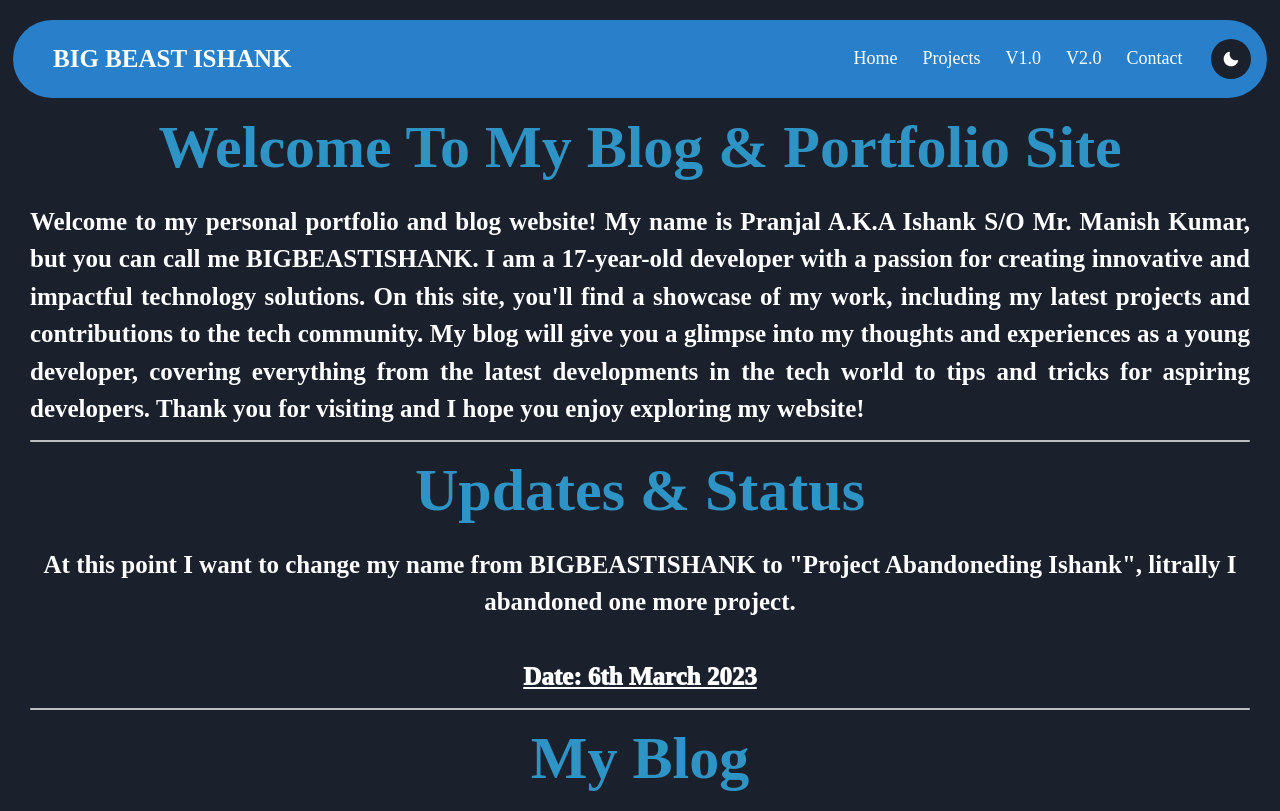
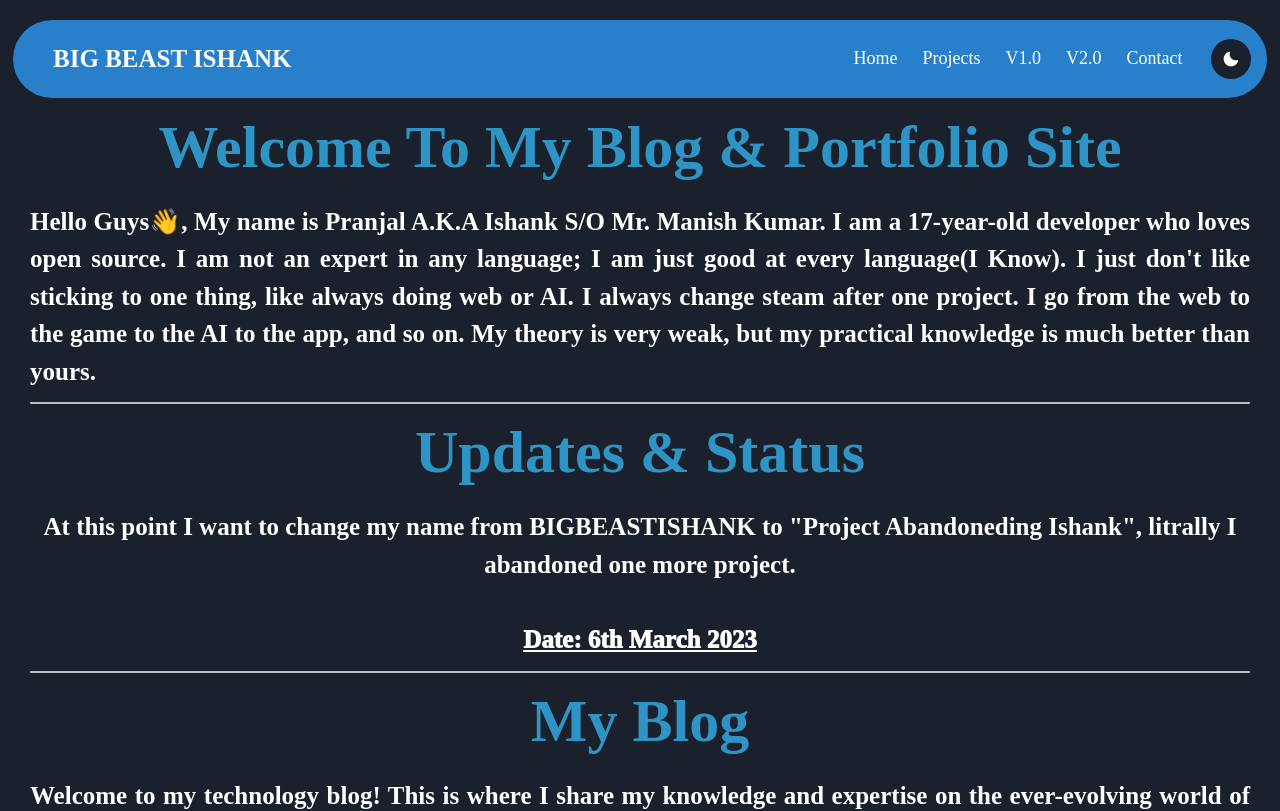
Before and after one commit to BIGBEASTISHANK/bigbeastishank.com, a Next.js app: page / in a window 1280 px wide. Shown: the top 811 px of the page. Built offline with nearby package versions, Linux system fonts and the light colour scheme; a web font is replaced by a local one.

Commit message:
Deployment fix & Hero update

```diff
--- a/src/components/Hero/index.jsx
+++ b/src/components/Hero/index.jsx
@@ -35,16 +35,13 @@ export default function Hero() {
           fontWeight="700"
         >
           <Text textAlign={"justify"}>
-            Welcome to my personal portfolio and blog website! My name is
-            Pranjal A.K.A Ishank S/O Mr. Manish Kumar, but you can call me
-            BIGBEASTISHANK. I am a 17-year-old developer with a passion for
-            creating innovative and impactful technology solutions. On this
-            site, you&apos;ll find a showcase of my work, including my latest
-            projects and contributions to the tech community. My blog will give
-            you a glimpse into my thoughts and experiences as a young developer,
-            covering everything from the latest developments in the tech world
-            to tips and tricks for aspiring developers. Thank you for visiting
-            and I hope you enjoy exploring my website!
+            Hello Guys👋, My name is Pranjal A.K.A Ishank S/O Mr. Manish Kumar.
+            I am a 17-year-old developer who loves open source. I am not an
+            expert in any language; I am just good at every language(I Know). I
+            just don&apos;t like sticking to one thing, like always doing web or AI.
+            I always change steam after one project. I go from the web to the
+            game to the AI to the app, and so on. My theory is very weak, but my
+            practical knowledge is much better than yours.
           </Text>
         </Box>
 
--- a/src/components/Updates/index.jsx
+++ b/src/components/Updates/index.jsx
@@ -42,8 +42,8 @@ export default function Updates() {
           fontWeight="700"
           textAlign={"center"}
         >
-          At this point I want to change my name from BIGBEASTISHANK to "Project
-          Abandoneding Ishank", litrally I abandoned one more project.
+          At this point I want to change my name from BIGBEASTISHANK to &quot;Project
+          Abandoneding Ishank&quot;, litrally I abandoned one more project.
           <br />
           <br />
           <Text fontWeight={"1000"} textDecoration={"underline"}>
```
